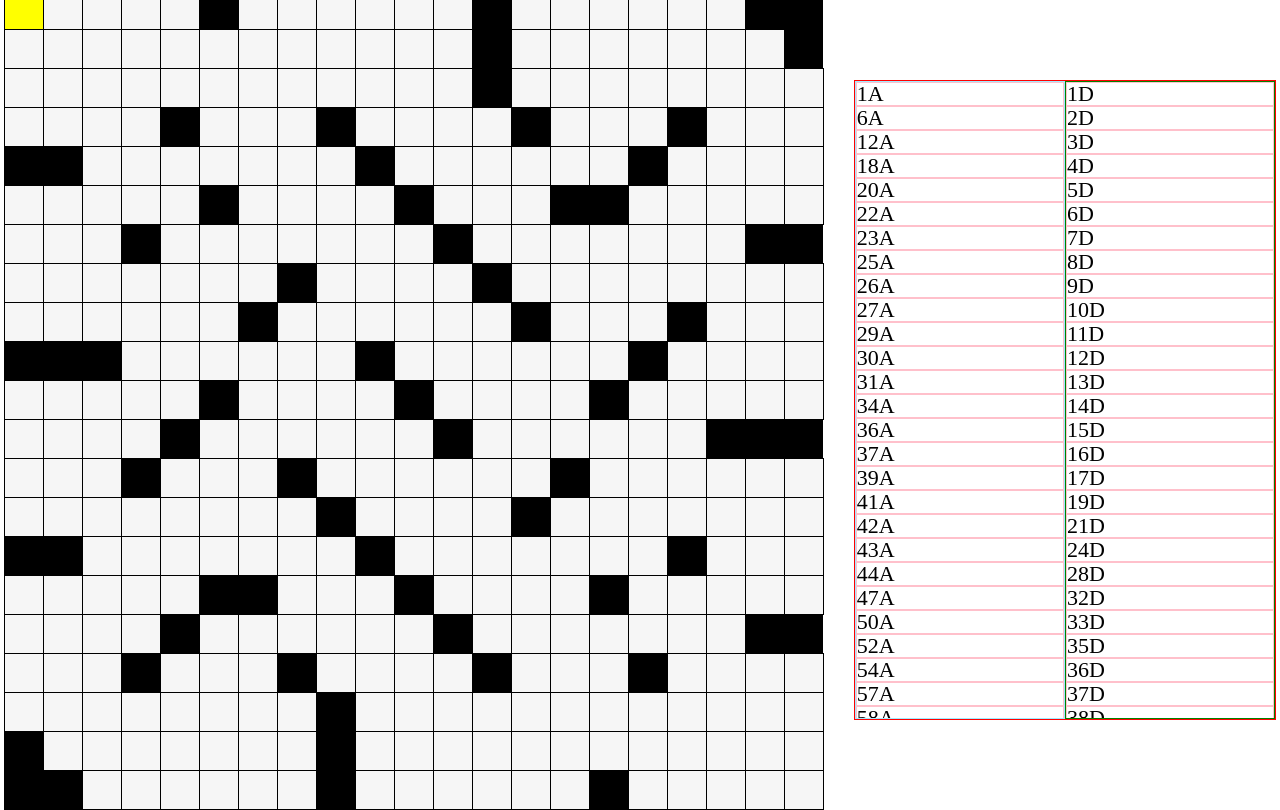
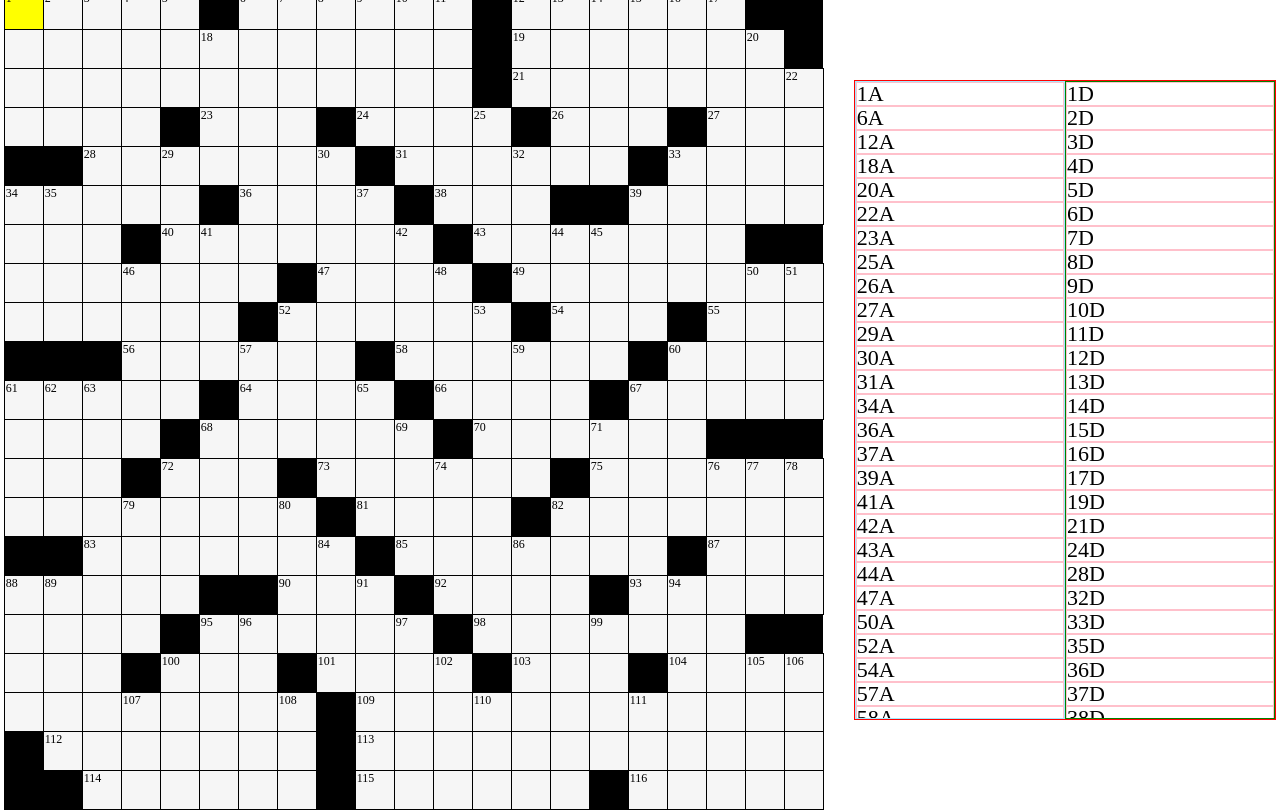
Before and after one commit to crossword-constructor/xword-ui, a React (Create React App) app: page / in a window 1280 px wide. Built offline with nearby package versions, Linux system fonts and the light colour scheme.

Commit message:
generate and display numbers

```diff
--- a/src/App.css
+++ b/src/App.css
@@ -184,6 +184,7 @@ input {
 }
 
 .cell {
+  position: relative;
   border: 1px solid black;
   height: 38px;
   width: 38px;
@@ -217,6 +218,12 @@ input {
   font-size: 22px;
 }
 
+.number {
+  position: absolute;
+  font-size: 12px;
+  top: 1px;
+  left: 1px;
+}
 .acrossClues {
   border: 1px solid #a0eaff;
   display: flex;
--- a/src/App.js
+++ b/src/App.js
@@ -5,9 +5,24 @@ import "./App.css";
 
 // Converts the object structure of board to store guesses next to answers
 const buildPlayableBoard = board => {
-  return board.map(row => {
-    return row.map(col => {
-      return { guess: "", answer: col };
+  let currentNumber = 1;
+  return board.map((row, rowCount) => {
+    return row.map((col, colCount) => {
+      let number = null;
+      if (col === "#BlackSquare#") {
+        return { answer: col };
+      }
+      // Check if this cell gets a number
+      else if (
+        rowCount === 0 ||
+        row[colCount - 1] === "#BlackSquare#" ||
+        board[rowCount - 1][colCount] === "#BlackSquare#"
+      ) {
+        console.log("incrementing current counte");
+        number = currentNumber;
+        currentNumber++;
+      }
+      return { guess: "", answer: col, number: number };
     });
   });
 };
@@ -210,6 +225,7 @@ const App = () => {
               focus={currentCoords[0] === rowNum && currentCoords[1] === colNum}
               answer={cell.answer}
               guess={cell.guess}
+              number={cell.number}
               coords={[rowNum, colNum]}
               click={() => clickListener(rowNum, colNum)}
             />
--- a/src/Cell.js
+++ b/src/Cell.js
@@ -10,6 +10,7 @@ const Cell = ({ answer, number, guess, click, focus, highlighted }) => {
   }
   return (
     <td onMouseDown={click} className="cell">
+      <div className="number">{number}</div>
       <div
         style={{
           background
```
